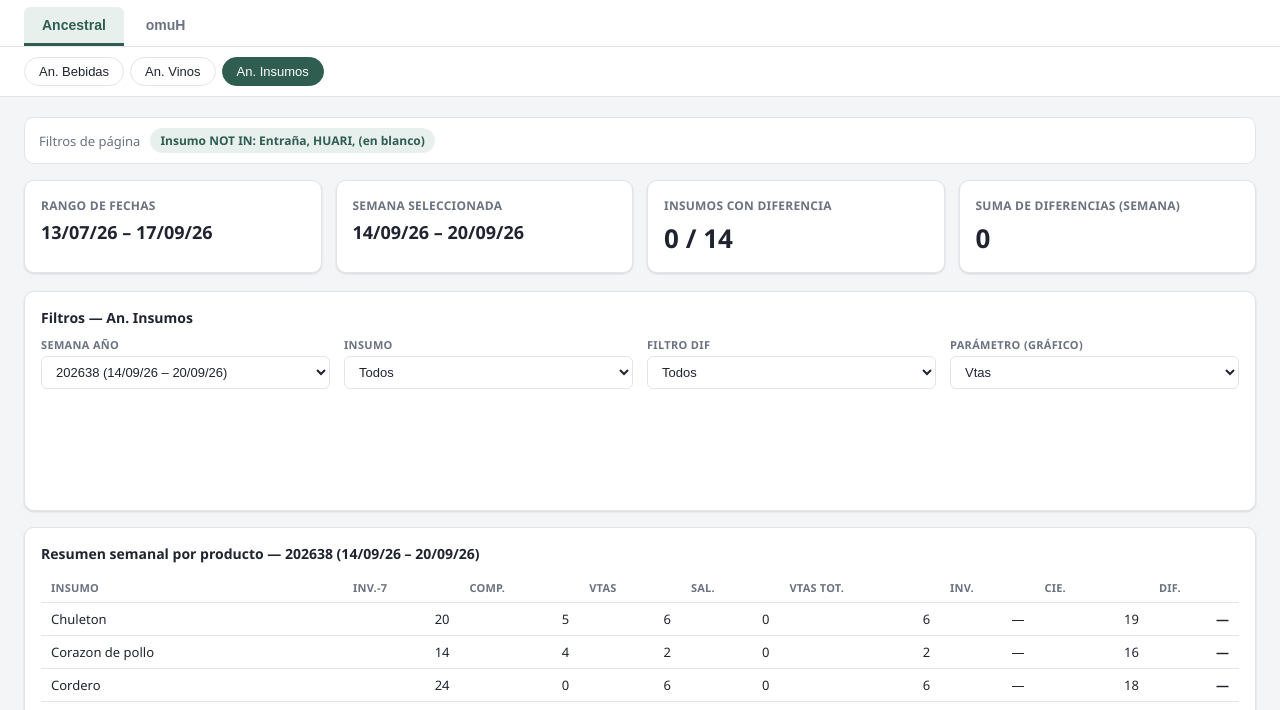
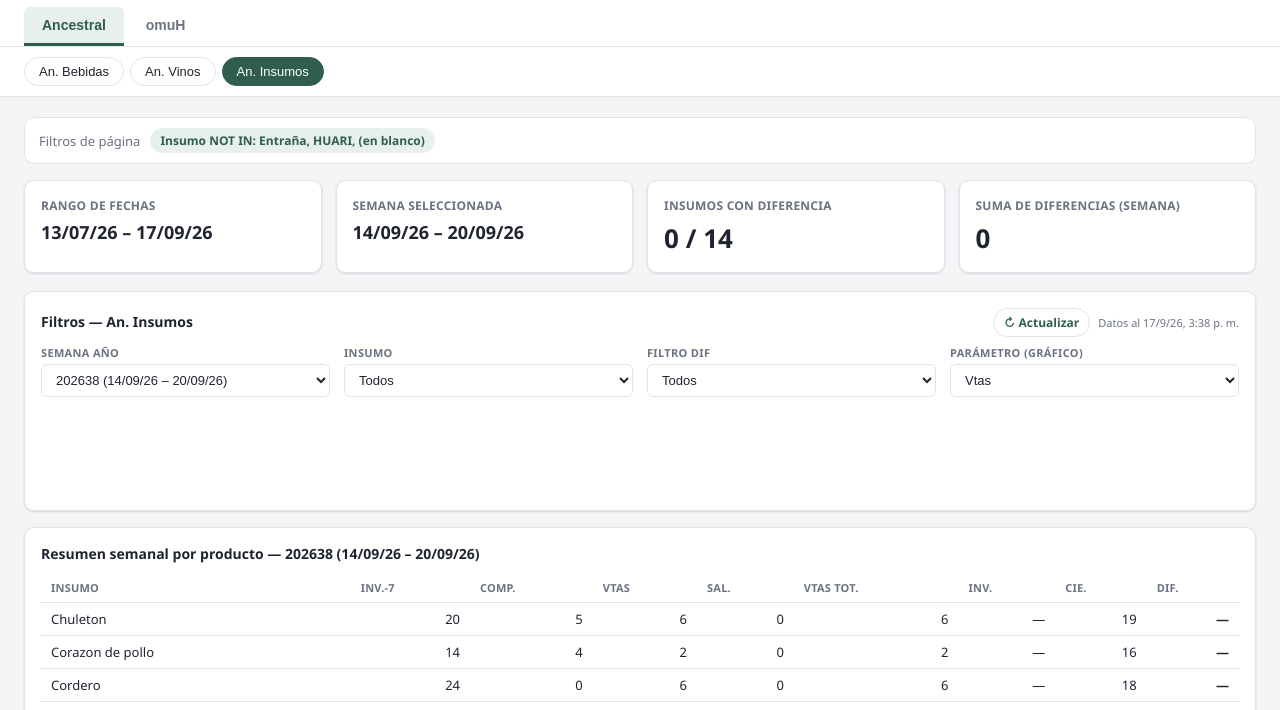
Before and after one commit to AncestralTI/nuevo-inventarios-web, a plain HTML site: page index.html in a window 1280 px wide. Shown: the part 90-800 px from the top of the page. Drawn offline with nearby package versions, Linux system fonts and the light colour scheme.

Commit message:
Add manual/auto refresh and fix decimal formatting
The Anc. Insumos measures all use formatString "0" in the original
model (no decimals) - fmtNum was allowing up to 2, causing drift from
the PBIX display. Also adds a refresh button plus a 5-minute
auto-refresh on both data-backed pages, matching the 30-minute cadence
of the GitHub Action that regenerates the JSON.

```diff
--- a/css/styles.css
+++ b/css/styles.css
@@ -185,6 +185,41 @@
 
 .panel--full { grid-column: 1 / -1; }
 
+.panel__head {
+  display: flex;
+  align-items: baseline;
+  justify-content: space-between;
+  flex-wrap: wrap;
+  gap: 8px;
+  margin-bottom: 4px;
+}
+
+.refresh-wrap {
+  display: flex;
+  align-items: center;
+  gap: 8px;
+}
+
+.refresh-btn {
+  border: 1px solid var(--border);
+  background: var(--surface);
+  color: var(--primary);
+  font: inherit;
+  font-size: 12px;
+  font-weight: 600;
+  padding: 5px 10px;
+  border-radius: 20px;
+  cursor: pointer;
+}
+
+.refresh-btn:hover { background: var(--primary-light); }
+.refresh-btn:disabled { opacity: 0.6; cursor: default; }
+
+.refresh-label {
+  font-size: 11px;
+  color: var(--text-muted);
+}
+
 .panel__note {
   margin: 10px 0 0;
   font-size: 12px;
--- a/js/pages/an-insumos.js
+++ b/js/pages/an-insumos.js
@@ -30,6 +30,8 @@
 
   let cache = null; // JSON descargado, cacheado entre renders mientras dure la sesión
   let chartInstance = null;
+  let refreshTimer = null;
+  const AUTO_REFRESH_MS = 5 * 60 * 1000; // el pipeline en GitHub Actions corre cada 30 min; revisamos cada 5
 
   const state = {
     weekYear: null, // se fija a la semana más reciente al cargar
@@ -38,10 +40,11 @@
     parametro: "vtas", // key de PARAMETRO_OPCIONES, default "Vtas" como en el PBIX
   };
 
+  // Las 13 medidas de "Anc. Insumos" usan formatString "0" en el modelo original
+  // (ver ANALISIS_PBIX.md sección 3.1): sin decimales, redondeado al entero más cercano.
   function fmtNum(n) {
     if (n === null || n === undefined) return "—";
-    const rounded = Math.round(n * 100) / 100;
-    return rounded.toLocaleString("es-BO", { maximumFractionDigits: 2 });
+    return Math.round(n).toLocaleString("es-BO", { maximumFractionDigits: 0 });
   }
 
   function fmtFechaCorta(iso) {
@@ -50,9 +53,10 @@
     return `${d}/${m}/${y.slice(2)}`;
   }
 
-  async function loadData() {
-    if (cache) return cache;
-    const res = await fetch(DATA_URL, { cache: "no-store" });
+  async function loadData(force) {
+    if (cache && !force) return cache;
+    const url = force ? `${DATA_URL}?t=${Date.now()}` : DATA_URL;
+    const res = await fetch(url, { cache: "no-store" });
     if (!res.ok) throw new Error(`No se pudo cargar ${DATA_URL}: HTTP ${res.status}`);
     cache = await res.json();
     if (!state.weekYear && cache.semanas && cache.semanas.length) {
@@ -148,8 +152,31 @@
     return "dif-zero";
   }
 
-  function renderSlicers(panel, data, onChange) {
-    panel.innerHTML = `<h3 class="panel__title">Filtros — An. Insumos</h3>`;
+  function fmtHora(iso) {
+    if (!iso) return "—";
+    return new Date(iso).toLocaleString("es-BO", { dateStyle: "short", timeStyle: "short" });
+  }
+
+  function renderSlicers(panel, data, onChange, onRefresh) {
+    panel.innerHTML = "";
+    const head = document.createElement("div");
+    head.className = "panel__head";
+    head.innerHTML = `<h3 class="panel__title">Filtros — An. Insumos</h3>`;
+    const refreshWrap = document.createElement("div");
+    refreshWrap.className = "refresh-wrap";
+    const refreshBtn = document.createElement("button");
+    refreshBtn.type = "button";
+    refreshBtn.className = "refresh-btn";
+    refreshBtn.textContent = "↻ Actualizar";
+    refreshBtn.addEventListener("click", () => onRefresh(refreshBtn));
+    const refreshLabel = document.createElement("span");
+    refreshLabel.className = "refresh-label";
+    refreshLabel.textContent = `Datos al ${fmtHora(data.generatedAt)}`;
+    refreshWrap.appendChild(refreshBtn);
+    refreshWrap.appendChild(refreshLabel);
+    head.appendChild(refreshWrap);
+    panel.appendChild(head);
+
     const grid = document.createElement("div");
     grid.className = "slicer-grid";
     panel.appendChild(grid);
@@ -467,15 +494,45 @@
       detallePanel.className = "panel panel--full";
       panelGridEl.appendChild(detallePanel);
 
+      let currentData = data;
       const rerenderAll = () => {
-        renderKpiRow(kpiRowEl, data);
-        renderResumenSemanal(resumenPanel, data);
-        renderChart(chartPanel, data);
-        renderDetalle(detallePanel, data);
+        renderKpiRow(kpiRowEl, currentData);
+        renderResumenSemanal(resumenPanel, currentData);
+        renderChart(chartPanel, currentData);
+        renderDetalle(detallePanel, currentData);
       };
 
-      renderSlicers(slicerPanel, data, rerenderAll);
+      const doRefresh = async (btn) => {
+        if (btn) { btn.disabled = true; btn.textContent = "↻ Actualizando…"; }
+        try {
+          currentData = await loadData(true);
+          renderSlicers(slicerPanel, currentData, rerenderAllAndReslice, doRefresh);
+          rerenderAll();
+        } catch (err) {
+          console.error("an-insumos: error al actualizar", err);
+        } finally {
+          if (btn) { btn.disabled = false; btn.textContent = "↻ Actualizar"; }
+        }
+      };
+
+      // onChange de los slicers necesita volver a pintar TODO menos los propios
+      // slicers (para no perder el foco del control que se acaba de tocar).
+      function rerenderAllAndReslice() {
+        rerenderAll();
+      }
+
+      renderSlicers(slicerPanel, currentData, rerenderAllAndReslice, doRefresh);
       rerenderAll();
+
+      if (refreshTimer) clearInterval(refreshTimer);
+      refreshTimer = setInterval(() => {
+        if (!document.body.contains(slicerPanel)) {
+          clearInterval(refreshTimer);
+          refreshTimer = null;
+          return;
+        }
+        doRefresh(null);
+      }, AUTO_REFRESH_MS);
     } catch (err) {
       panelGridEl.innerHTML = "";
       const errPanel = document.createElement("div");
```
Also changed, not shown: js/ventas-producto.js (+39 -10 lines), ventas-producto.html (+1 -0 lines).
